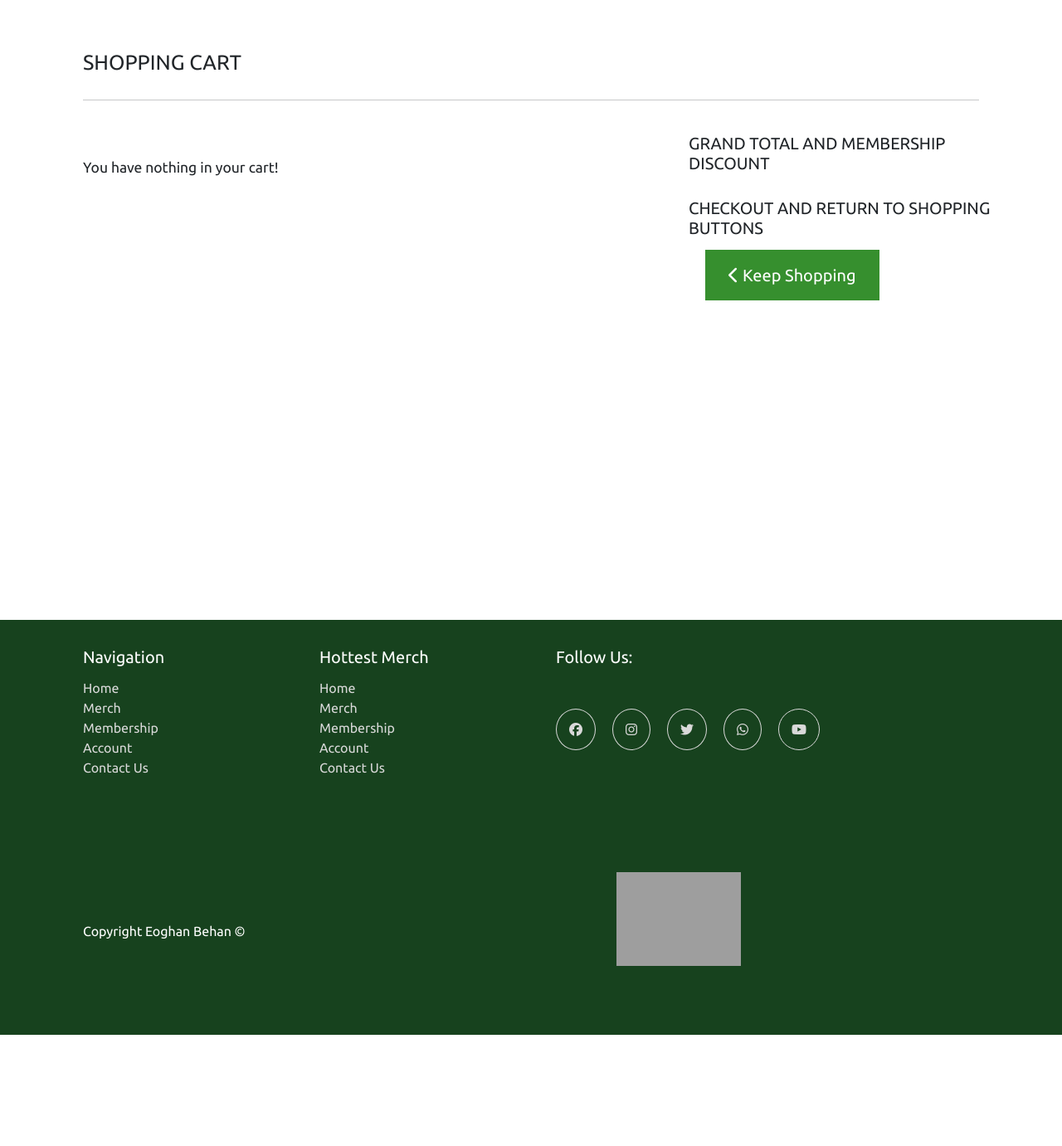
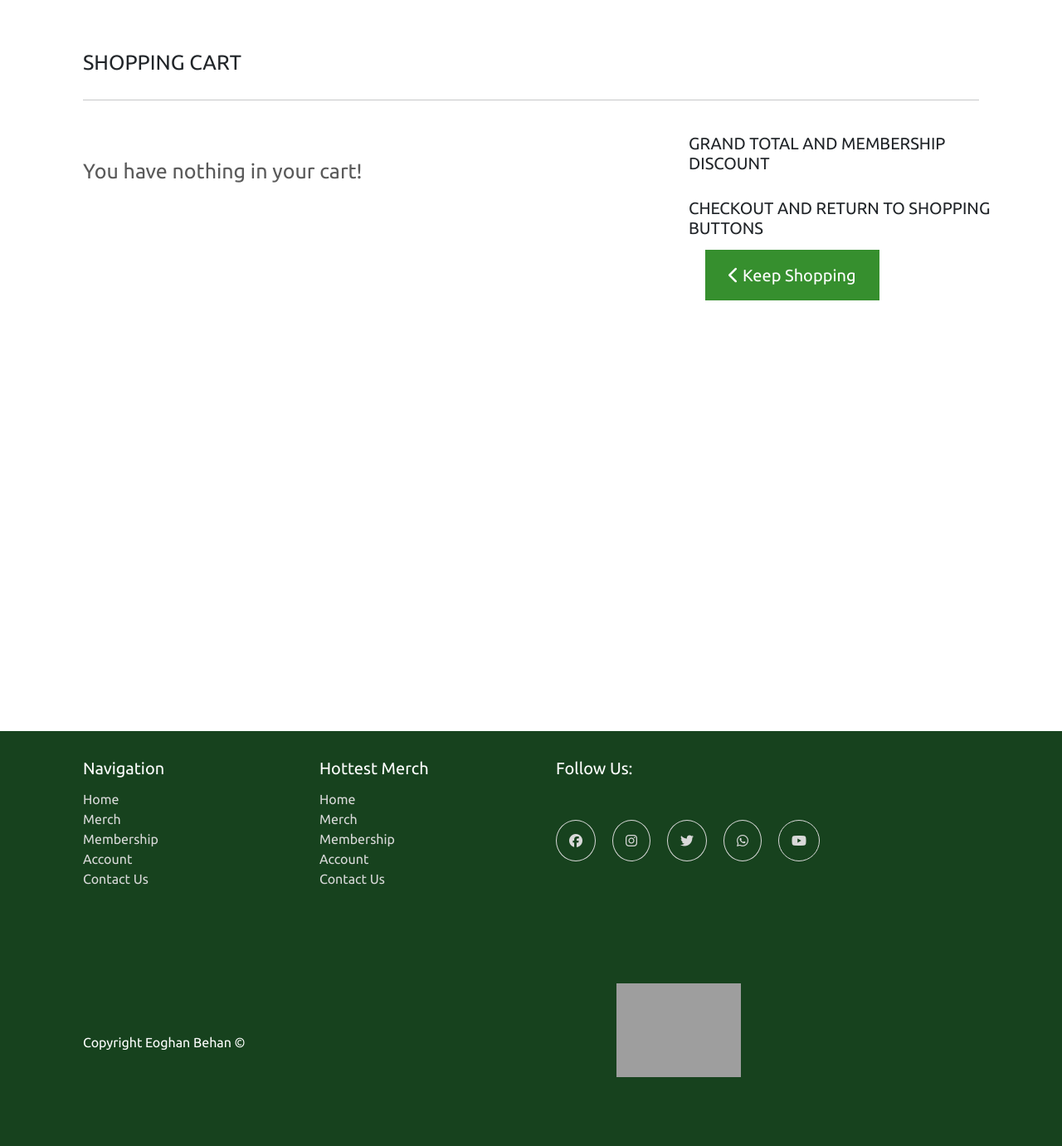
Before and after one commit to EeeBeeDee/gym_zen, a Django app: page /bag/ in a window 1280 px wide. Shown: the part 60-1441 px from the top of the page at 83% size. Before the commit the page ends 1307 px from the top, so only its background shows below. Run offline with Django 3.2, Linux system fonts and the light colour scheme; some libraries are stand-ins or nearby versions; grey boxes are pictures that could not be loaded.

Commit message:
Add bag item for loop and basic CSS

```diff
--- a/bag/templates/bag/bag.html
+++ b/bag/templates/bag/bag.html
@@ -1,5 +1,6 @@
 {% extends 'base.html'%}
 {% load static %}
+{% load mathfilters %}
 
 {% block content %}
 
@@ -14,15 +15,26 @@
     </div>
 
     <div class="row">
-        <div class="col-12 col-lg-8 p-5">
-            {% if bag_items %}
-                {% for item in bag_items %}
-                    <h2>{{ item.product.price }}</h2>
-                {% endfor %}
-            {% else %}
-            <h3 class="mb-5">You have nothing in your cart!</h3>
+        <div class="col-12 col-lg-8 p-5 bag-items">
+            <div class="row">
+                {% if bag_items %}
+                    {% for item in bag_items %}
+                    <div class="col-12 col-lg-6">
+                        <a href="{% url 'product_detail' item.product.id %}">
+                            <img src="{{ MEDIA_URL}}{{ item.product.image }}" alt="">
+                        </a>
+                        <a href="{% url 'product_detail' item.product.id %}">
+                            <h3>{{ item.product.name }}</h3>
+                        </a>
+                        <h3>QTY: {{ item.quantity }}</h3>
+                        <h3>${{ item.product.price|mul:item.quantity }}</h3>
+                    </div>
+                    {% endfor %}
+                {% else %}
+                <h3 class="mb-5">You have nothing in your cart!</h3>
+                {% endif %}
 
-            {% endif %}
+            </div>
         </div>
         <div class="col-12 col-lg-4 ms-auto p-5 p-md-0">
             <h2 class="mb-5">GRAND TOTAL AND MEMBERSHIP DISCOUNT</h2>
--- a/static/css/style.css
+++ b/static/css/style.css
@@ -1067,6 +1067,45 @@ input[type=number] {
   text-align: center;
 }
 
+.bag-items {
+  min-height: 40vh;
+  padding: 0 2rem;
+}
+
+@media (min-width: 768px) {
+  .bag-items {
+    padding: 0;
+  }
+}
+
+.bag-items h2 {
+  font-size: 3rem;
+  letter-spacing: 3px;
+  margin-top: 2rem;
+  color: #5a5a5a;
+  padding-top: 3rem;
+  border-top: 0.3rem solid #d9d9d9;
+}
+
+.bag-items img {
+  width: 60%;
+  margin: 0 auto;
+}
+
+.bag-items a {
+  text-decoration: none;
+}
+
+.bag-items a:hover h3 {
+  color: #000;
+}
+
+.bag-items h3 {
+  color: #5a5a5a;
+  font-size: 2.5rem;
+  margin-bottom: 2rem;
+}
+
 .index-title {
   color: blue;
   background-color: red;
--- a/static/scss/main.scss
+++ b/static/scss/main.scss
@@ -25,6 +25,7 @@
 @import "layout/hero";
 @import "layout/services";
 
+@import "pages/bag";
 @import "pages/index";
 @import "pages/products";
 @import "pages/product-detail";
--- /dev/null
+++ b/static/scss/pages/_bag.scss
@@ -0,0 +1,36 @@
+.bag-items {
+    min-height: 40vh;
+    padding: 0 2rem;
+
+    @include atMedium {
+        padding: 0;
+    }
+
+    & h2 {
+        font-size: 3rem;
+        letter-spacing: 3px;
+        margin-top: 2rem;
+        color: $grey-color-dark;
+        padding-top: 3rem;
+        border-top: 0.3rem solid $grey-color;
+    }
+
+    & img {
+        width: 60%;
+        margin: 0 auto;
+    }
+
+    & a {
+        text-decoration: none;
+
+        &:hover h3 {
+            color: #000;
+        }
+    }
+
+    & h3 {
+        color: $grey-color-dark;
+        font-size: 2.5rem;
+        margin-bottom: 2rem;
+    }
+}
```
Also changed, not shown: db.sqlite3.
